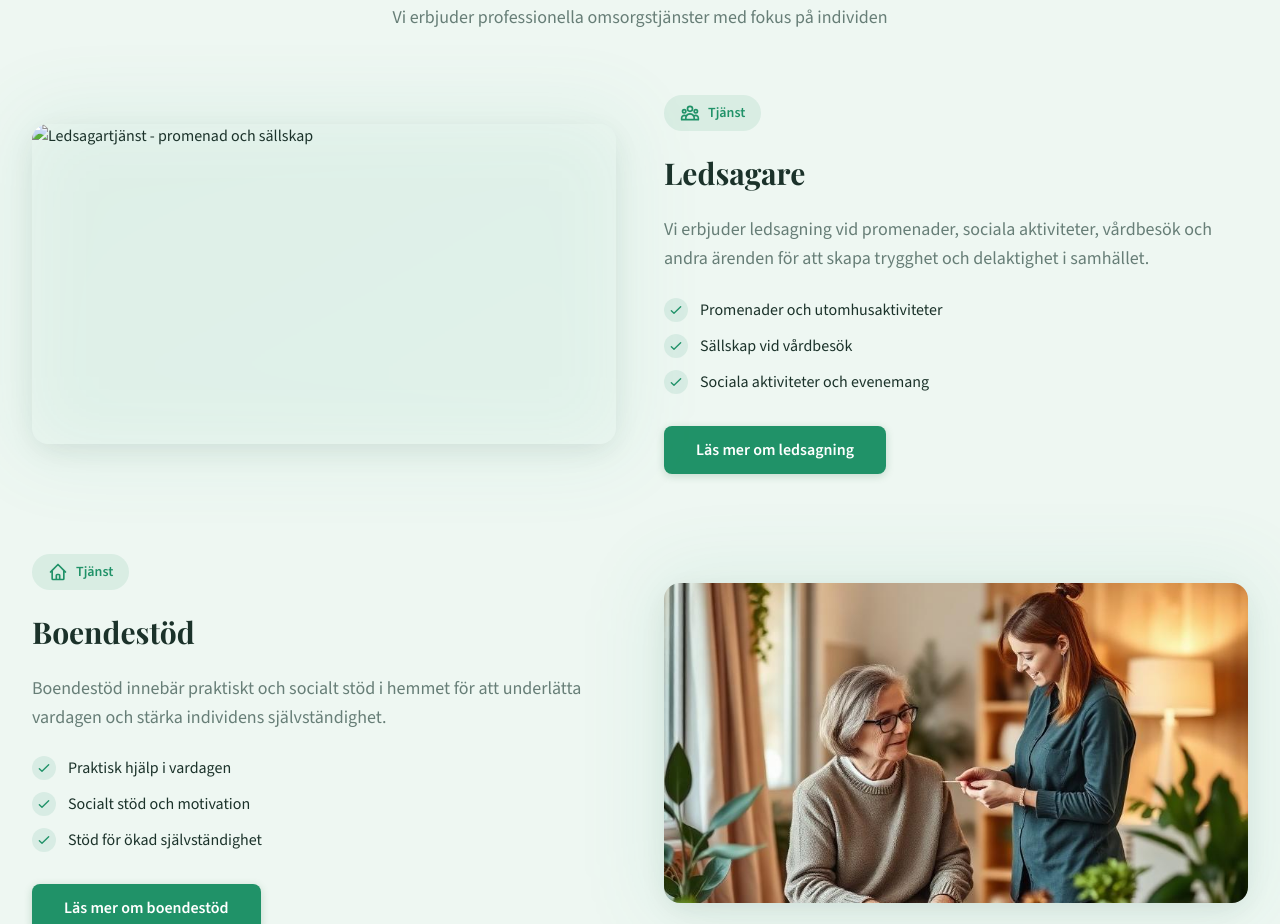
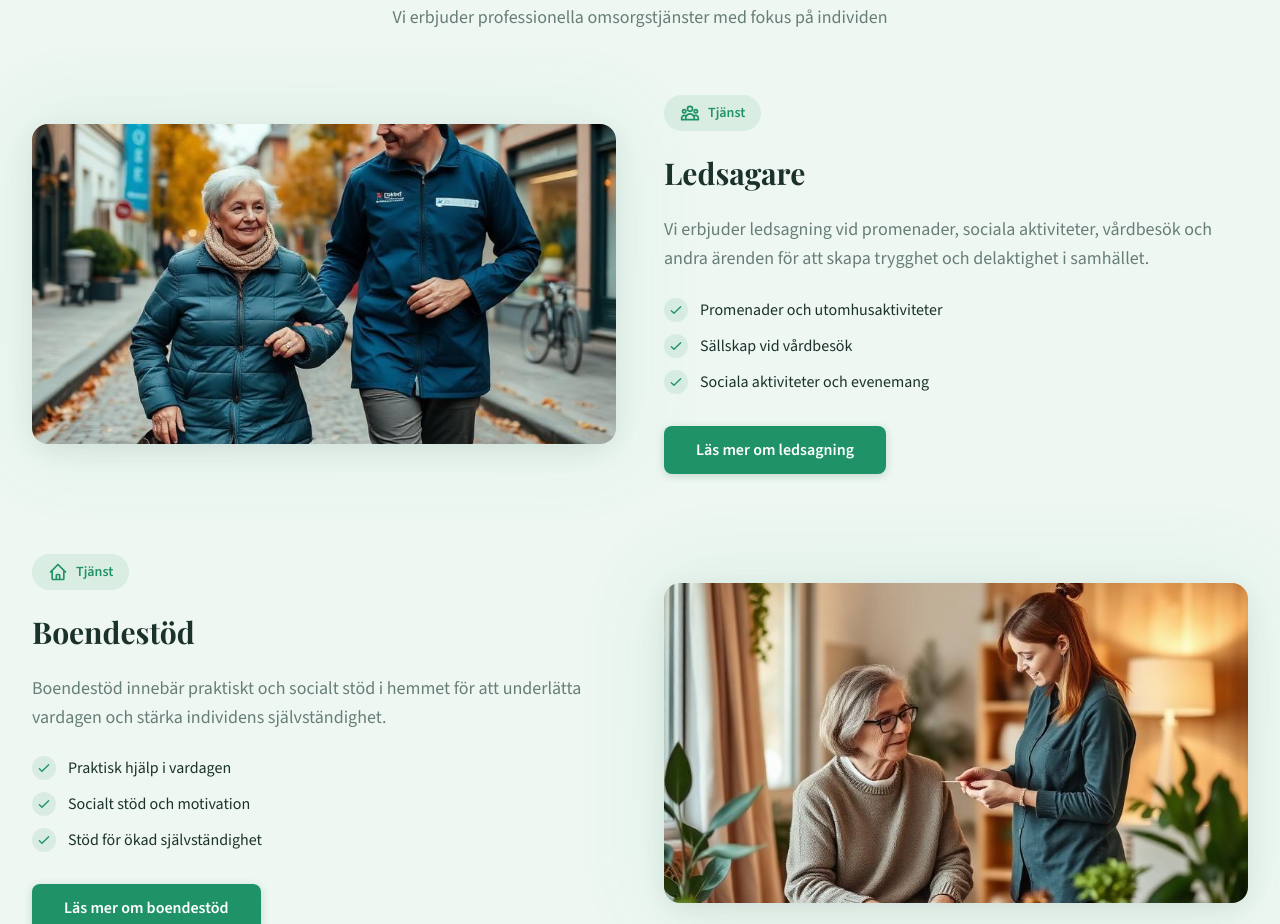
Before and after one commit to info1gargaar/Gargaar-Omsorg-AB, a plain HTML site: page index.html in a window 1280 px wide. Shown: the part 2057-2981 px from the top of the page. Drawn offline with nearby package versions, Linux system fonts and the light colour scheme; files whose address does not match are found by name.

Commit message:
Update image source path in index.html

```diff
--- a/index.html
+++ b/index.html
@@ -944,7 +944,7 @@
                     class="relative overflow-hidden rounded-2xl shadow-medium"
                   >
                     <img
-                      src="assets/ledsagare-service.jpg"
+                      src="ledsagare-service.jpg"
                       alt="Ledsagartjänst - promenad och sällskap"
                       class="w-full h-80 object-cover transform group-hover:scale-105 transition-transform duration-700"
                     />
```
